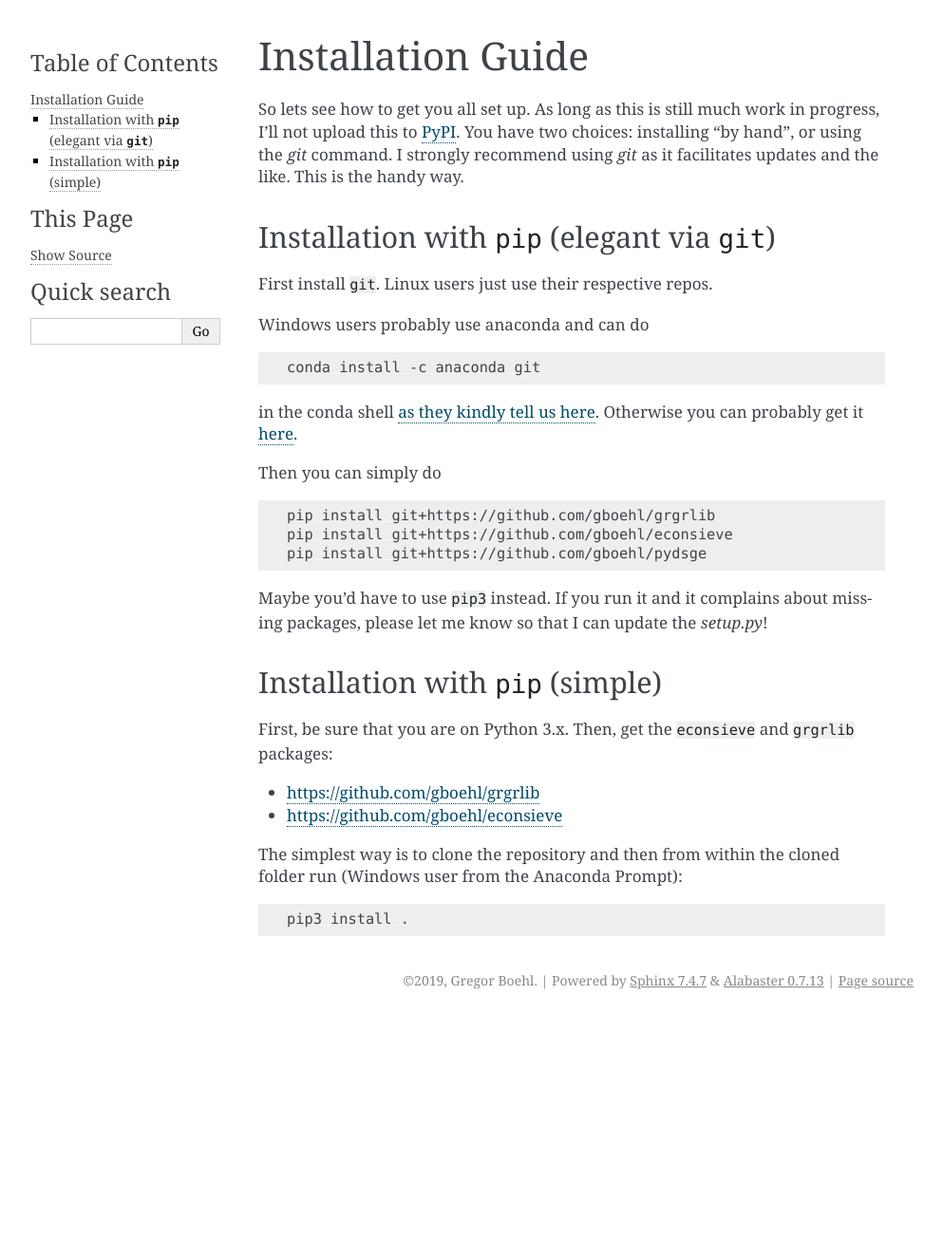
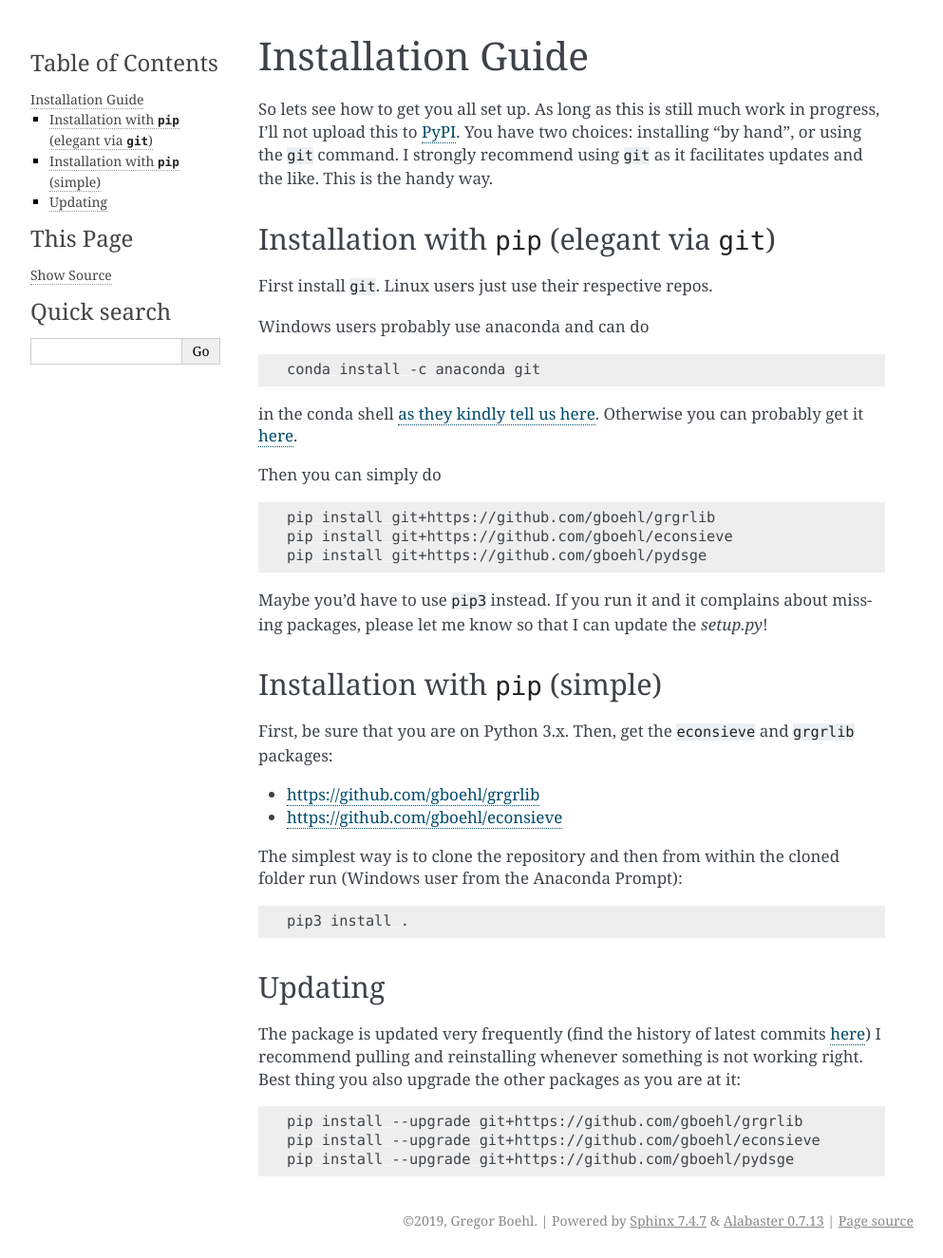
Before and after one commit to gboehl/pydsge, a Sphinx documentation site: the page built from docs/installation_guide.rst, in a window 1280 px wide. Shown: the whole page at 95% size, without its empty margins (148-1141 px from the left). Built offline with Sphinx 7.4.7, drawn with Linux system fonts in a browser that asks for light colours; before the commit the page ends 1072 px from its top, so only the background shows below that.

Commit message:
update docs

```diff
--- a/docs/getting_started.rst
+++ b/docs/getting_started.rst
@@ -1,7 +1,7 @@
 Getting Started
 ===============
 
-This section gives an overview over parsing, simulating and filtering models using **pydsge**. It also explains how to load and process data from an estimation. Because the package is updated very frequently (find the history of latest commits `here <https://github.com/gboehl/pydsge/commits/master>`_) I recommend pulling and reinstalling whenever something is not working right.
+This section gives an overview over parsing, simulating and filtering models using **pydsge**. It also explains how to load and process data from an estimation.
 
 Parsing & simulating
 --------------------
--- a/docs/installation_guide.rst
+++ b/docs/installation_guide.rst
@@ -2,7 +2,7 @@
 Installation Guide
 ==================
 
-So lets see how to get you all set up. As long as this is still much work in progress, I'll not upload this to `PyPI <https://pypi.org/>`_. You have two choices: installing "by hand", or using the `git` command. I strongly recommend using `git` as it facilitates updates and the like. This is the handy way.
+So lets see how to get you all set up. As long as this is still much work in progress, I'll not upload this to `PyPI <https://pypi.org/>`_. You have two choices: installing "by hand", or using the ``git`` command. I strongly recommend using ``git`` as it facilitates updates and the like. This is the handy way.
 
 Installation with ``pip`` (elegant via ``git``\ )
 -------------------------------------------------------
@@ -42,3 +42,15 @@ The simplest way is to clone the repository and then from within the cloned fold
 .. code-block:: bash
 
    pip3 install .
+
+
+Updating
+--------
+
+The package is updated very frequently (find the history of latest commits `here <https://github.com/gboehl/pydsge/commits/master>`_) I recommend pulling and reinstalling whenever something is not working right. Best thing you also upgrade the other packages as you are at it:
+
+.. code-block:: bash
+
+   pip install --upgrade git+https://github.com/gboehl/grgrlib
+   pip install --upgrade git+https://github.com/gboehl/econsieve
+   pip install --upgrade git+https://github.com/gboehl/pydsge
```
